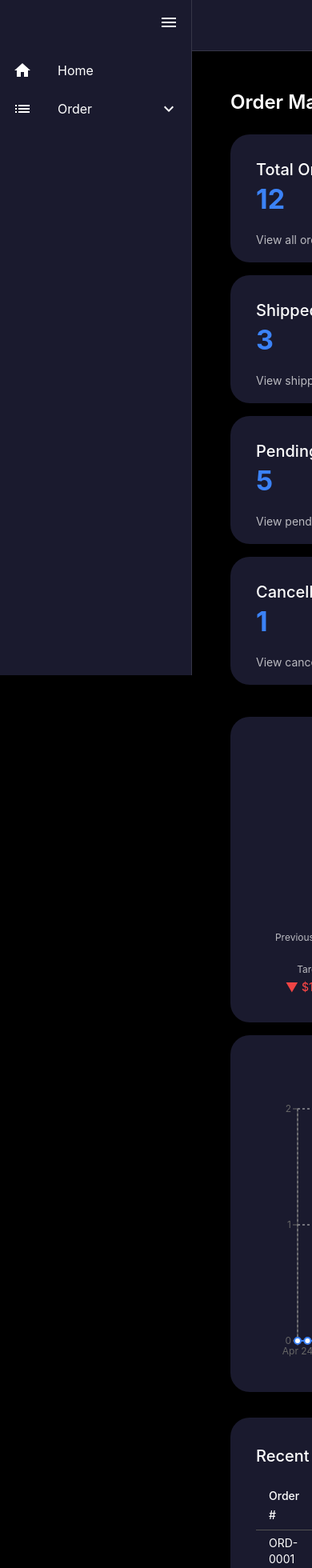
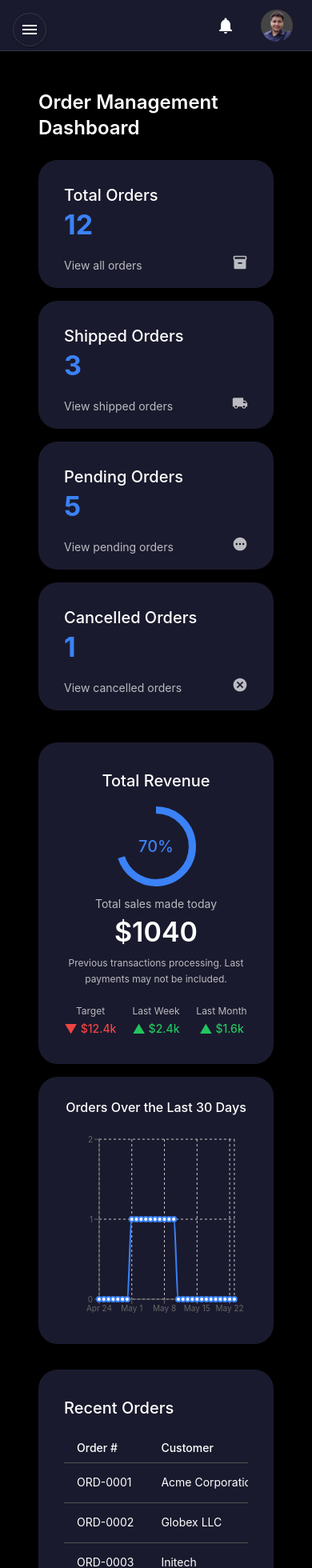
Before and after one commit to Rohit-gi/order-dashboard, a Next.js app: page /home in a window 390 px wide. Shown: the top 1960 px of the page at 80% size. Built offline with nearby package versions, Linux system fonts and the light colour scheme.

Commit message:
Added responsivenss to homepage sidebar, chart and table

```diff
--- a/app/layout.tsx
+++ b/app/layout.tsx
@@ -1,30 +1,46 @@
 'use client'
 
-import { ThemeProvider, CssBaseline, Box } from '@mui/material'
+import { useState } from 'react'
+import {
+  ThemeProvider,
+  CssBaseline,
+  Box,
+  useMediaQuery,
+  useTheme,
+} from '@mui/material'
+import Sidebar from '@/components/Sidebar'
+import MobileSidebar from '@/components/MobileSidebar'
+import Topbar from '@/components/Topbar'
 import theme from '@/styles/theme'
-import Sidebar from '@/components/Sidebar'
-import Topbar from '@/components/Topbar'
-import { useState } from 'react'
 import './globals.css'
 
 export default function RootLayout({ children }: { children: React.ReactNode }) {
   const [sidebarOpen, setSidebarOpen] = useState(true)
+  const muiTheme = useTheme()
+  const isSmallScreen = useMediaQuery(muiTheme.breakpoints.down('sm'))
 
   return (
     <html lang="en">
       <body style={{ margin: 0 }}>
         <ThemeProvider theme={theme}>
           <CssBaseline />
+
           <Box sx={{ display: 'flex', minHeight: '100vh', bgcolor: 'background.default' }}>
-            <Sidebar open={sidebarOpen} setOpen={setSidebarOpen} />
+            {isSmallScreen ? (
+              <MobileSidebar />
+            ) : (
+              <Sidebar open={sidebarOpen} setOpen={setSidebarOpen} />
+            )}
+
             <Box
               component="main"
               sx={{
                 flexGrow: 1,
                 transition: 'margin 0.3s ease',
-                marginLeft: sidebarOpen ? '240px' : '64px', // match Sidebar widths
+                marginLeft: isSmallScreen ? 0 : sidebarOpen ? '240px' : '64px',
                 display: 'flex',
                 flexDirection: 'column',
+                width: '100%',
               }}
             >
               <Topbar />
--- /dev/null
+++ b/components/MobileSidebar.tsx
@@ -0,0 +1,109 @@
+'use client'
+
+import { useState } from 'react'
+import {
+  Box,
+  IconButton,
+  List,
+  ListItemButton,
+  ListItemIcon,
+  ListItemText,
+  Collapse,
+  Divider,
+  ClickAwayListener,
+  useTheme,
+} from '@mui/material'
+import {
+  Menu as MenuIcon,
+  Home as HomeIcon,
+  List as ListIcon,
+  Add as AddIcon,
+  ExpandLess,
+  ExpandMore,
+} from '@mui/icons-material'
+import { useRouter } from 'next/navigation'
+
+export default function MobileSidebar() {
+  const [open, setOpen] = useState(false)
+  const [submenuOpen, setSubmenuOpen] = useState(false)
+  const router = useRouter()
+  const theme = useTheme()
+
+  const handleNavigate = (path: string) => {
+    router.push(path)
+    setOpen(false)
+  }
+
+  return (
+    <>
+      {/* Floating Toggle Button */}
+      {!open && (
+        <IconButton
+          onClick={() => setOpen(true)}
+          sx={{
+            position: 'fixed',
+            top: 16,
+            left: 16,
+            zIndex: 1400,
+            bgcolor: 'background.paper',
+            border: '1px solid',
+            borderColor: 'divider',
+            boxShadow: 2,
+          }}
+        >
+          <MenuIcon />
+        </IconButton>
+      )}
+
+      {/* Sidebar Drawer Overlay */}
+      {open && (
+        <ClickAwayListener onClickAway={() => setOpen(false)}>
+          <Box
+            sx={{
+              position: 'fixed',
+              top: 0,
+              left: 0,
+              width: 240,
+              height: '100vh',
+              bgcolor: 'background.paper',
+              borderRight: '1px solid',
+              borderColor: 'divider',
+              zIndex: 1350,
+              boxShadow: 3,
+              display: 'flex',
+              flexDirection: 'column',
+              transition: 'transform 0.3s ease',
+            }}
+          >
+            <List>
+              <ListItemButton onClick={() => handleNavigate('/home')}>
+                <ListItemIcon><HomeIcon /></ListItemIcon>
+                <ListItemText primary="Home" />
+              </ListItemButton>
+
+              <ListItemButton onClick={() => setSubmenuOpen(!submenuOpen)}>
+                <ListItemIcon><ListIcon /></ListItemIcon>
+                <ListItemText primary="Orders" />
+                {submenuOpen ? <ExpandLess /> : <ExpandMore />}
+              </ListItemButton>
+
+              <Collapse in={submenuOpen} timeout="auto" unmountOnExit>
+                <List component="div" disablePadding>
+                  <ListItemButton sx={{ pl: 4 }} onClick={() => handleNavigate('/order/create')}>
+                    <ListItemIcon><AddIcon /></ListItemIcon>
+                    <ListItemText primary="Create" />
+                  </ListItemButton>
+                  <ListItemButton sx={{ pl: 4 }} onClick={() => handleNavigate('/order/list')}>
+                    <ListItemIcon><ListIcon /></ListItemIcon>
+                    <ListItemText primary="List" />
+                  </ListItemButton>
+                </List>
+              </Collapse>
+            </List>
+            <Divider />
+          </Box>
+        </ClickAwayListener>
+      )}
+    </>
+  )
+}
--- a/components/OrdersChart.tsx
+++ b/components/OrdersChart.tsx
@@ -1,6 +1,6 @@
 'use client'
 
-import { Box, Typography } from '@mui/material'
+import { Box, Typography, useMediaQuery, useTheme } from '@mui/material'
 import {
   ResponsiveContainer,
   LineChart,
@@ -17,45 +17,49 @@ type Props = {
 }
 
 export default function OrdersChart({ data }: Props) {
+  const theme = useTheme()
+  const isMobile = useMediaQuery(theme.breakpoints.down('sm'))
+
   return (
     <Box
       sx={{
         bgcolor: 'background.paper',
-        p: 3,
-        boxShadow: '2',
+        p: isMobile ? 2 : 3,
+        boxShadow: 2,
         borderRadius: 2,
-        maxWidth: '100%',
+        width: '100%',
+        overflowX: 'auto',
       }}
     >
       <Typography
-        variant="h6"
+        variant={isMobile ? 'subtitle1' : 'h6'}
         fontWeight={500}
         mt={1}
-        mb={1}
+        mb={2}
         textAlign="center"
       >
         Orders Over the Last 30 Days
       </Typography>
 
       <Box sx={{ width: '100%', mx: 'auto' }}>
-        <ResponsiveContainer width="95%" height={350}>
+        <ResponsiveContainer width="95%" height={isMobile ? 250 : 350}>
           <LineChart
             data={data}
-            margin={{ top: 20, right: 20, left: 0, bottom: 10 }}
+            margin={{ top: 10, right: 20, left: 0, bottom: 10 }}
           >
             <CartesianGrid strokeDasharray="3 3" />
 
             <XAxis
               dataKey="date"
               tickFormatter={(date) => format(new Date(date), 'MMM d')}
-              interval={4}
-              tick={{ fontSize: 12 }}
+              interval={isMobile ? 6 : 4}
+              tick={{ fontSize: isMobile ? 10 : 12 }}
             />
 
             <YAxis
               allowDecimals={false}
               domain={[0, 'dataMax + 1']}
-              tick={{ fontSize: 12 }}
+              tick={{ fontSize: isMobile ? 10 : 12 }}
             />
 
             <Tooltip
@@ -70,8 +74,8 @@ export default function OrdersChart({ data }: Props) {
               dataKey="count"
               stroke="#3b82f6"
               strokeWidth={2}
-              dot={{ r: 4 }}
-              activeDot={{ r: 6 }}
+              dot={{ r: 3 }}
+              activeDot={{ r: 5 }}
             />
           </LineChart>
         </ResponsiveContainer>
--- a/components/RecentOrdersTable.tsx
+++ b/components/RecentOrdersTable.tsx
@@ -18,11 +18,14 @@ type Props = {
 
 export default function RecentOrdersTable({ orders }: Props) {
   return (
-    <Box sx={{ bgcolor: 'background.paper', boxShadow: '2', p: 4, pb:6, borderRadius: 2, mt: 4 }}>
+    <Box sx={{ bgcolor: 'background.paper', boxShadow: 2, p: 4, pb: 6, borderRadius: 2, mt: 4 }}>
       <Typography variant="h6" fontWeight={500} mb={2}>
         Recent Orders
       </Typography>
-      <Table size="small">
+
+      {/* Responsive scroll container */}
+      <Box sx={{ overflowX: 'auto' }}>
+        <Table size="small" sx={{ minWidth: 600 }}>
           <TableHead>
             <TableRow>
               <TableCell>Order #</TableCell>
@@ -62,5 +65,6 @@ export default function RecentOrdersTable({ orders }: Props) {
           </TableBody>
         </Table>
       </Box>
+    </Box>
   )
 }
--- a/components/Sidebar.tsx
+++ b/components/Sidebar.tsx
@@ -53,7 +53,7 @@ export default function Sidebar({ open, setOpen }: SidebarProps) {
     >
       <IconButton
         onClick={handleToggle}
-        sx={{ m: 1, alignSelf: open ? 'flex-end' : 'center' }}
+        sx={{ m: 1, mt:2, alignSelf: open ? 'flex-end' : 'center' }}
         aria-label={open ? 'Collapse menu' : 'Expand menu'}
       >
         <MenuIcon />
```
Lines whose indentation alone changed are shown as unchanged.
